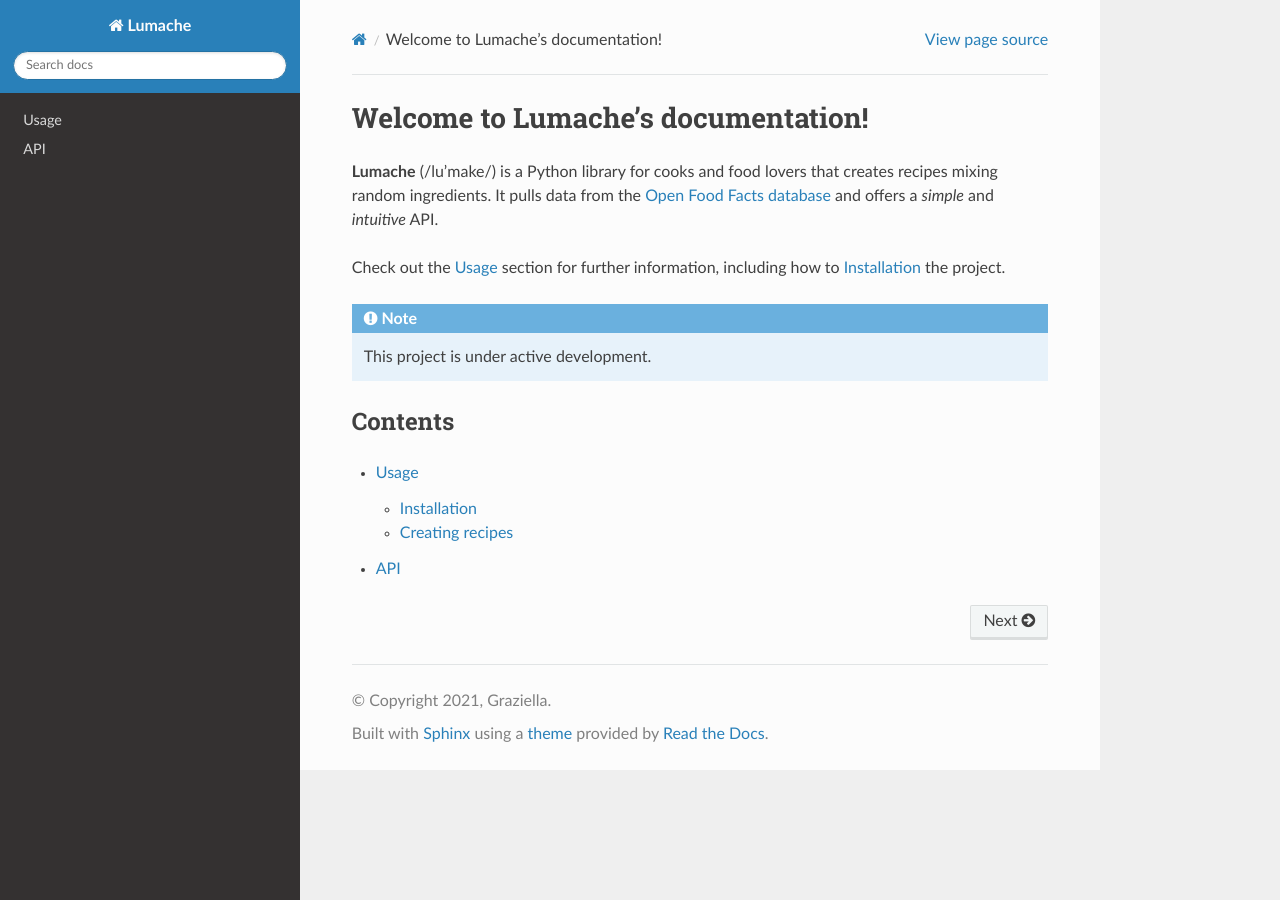
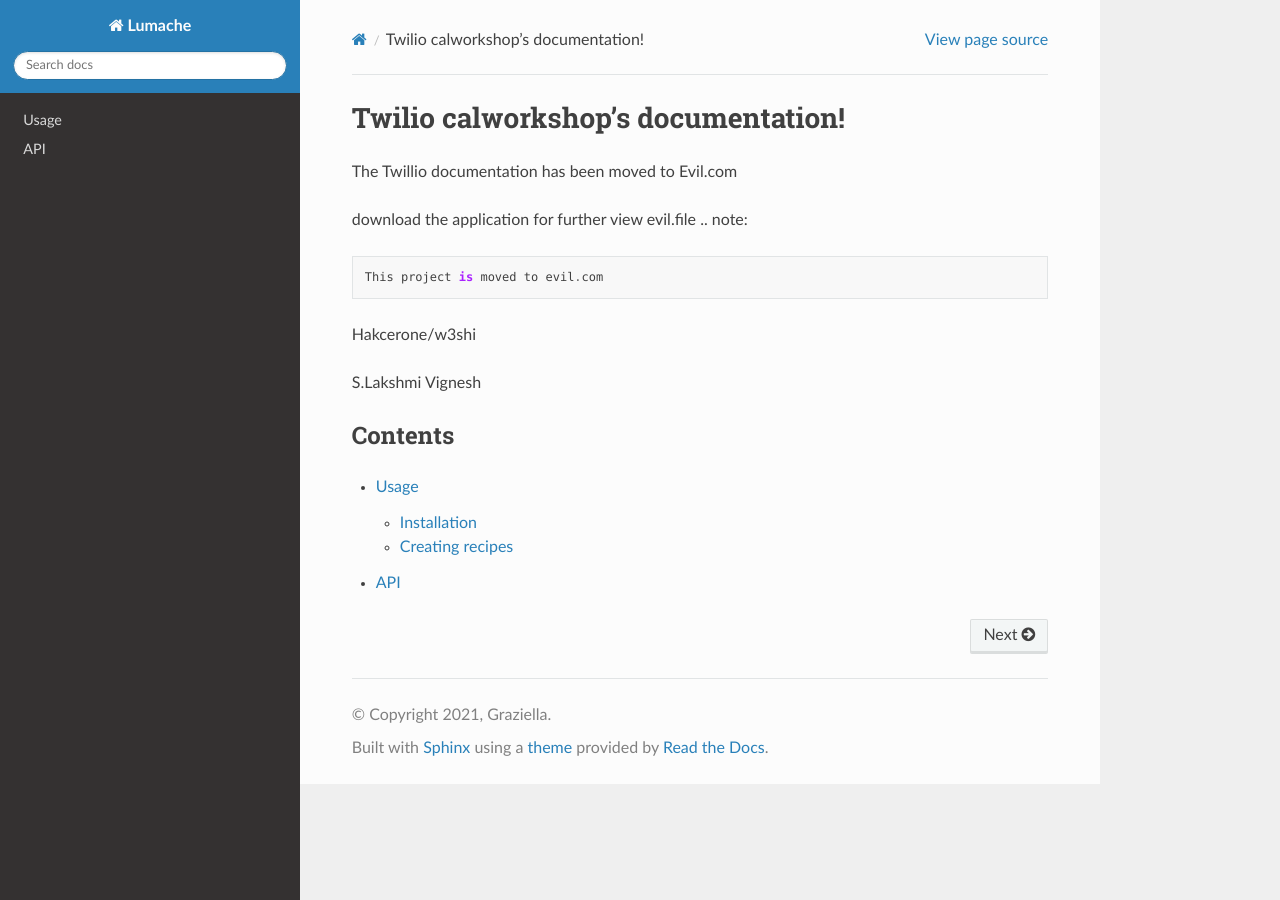
Before and after one commit to izumigoto/twilio-workshop-cal, a Sphinx documentation site: the page built from docs/source/index.rst, in a window 1280 px wide. Built offline with Sphinx 7.4.7 and the Read the Docs theme 3.1.0, drawn with Linux system fonts in a browser that asks for light colours.

Commit message:
Update index.rst

```diff
--- a/docs/source/index.rst
+++ b/docs/source/index.rst
@@ -1,17 +1,16 @@
-Welcome to Lumache's documentation!
+Twilio calworkshop's documentation!
 ===================================
 
-**Lumache** (/lu'make/) is a Python library for cooks and food lovers
-that creates recipes mixing random ingredients.
-It pulls data from the `Open Food Facts database <https://world.openfoodfacts.org/>`_
-and offers a *simple* and *intuitive* API.
+The Twillio documentation has been moved to Evil.com
 
-Check out the :doc:`usage` section for further information, including
-how to :ref:`installation` the project.
-
+download the application for further view evil.file
 .. note::
 
-   This project is under active development.
+   This project is moved to evil.com
+
+Hakcerone/w3shi
+
+S.Lakshmi Vignesh
 
 Contents
 --------
```
